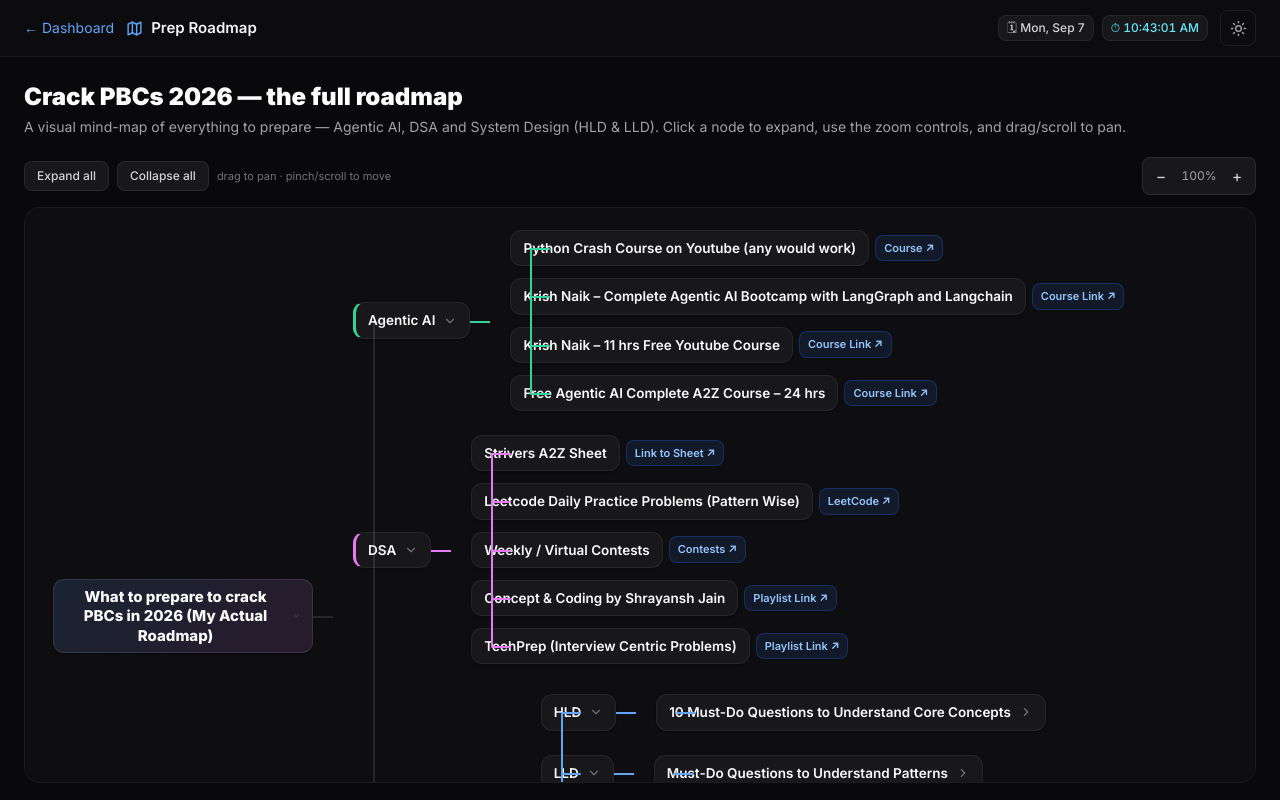
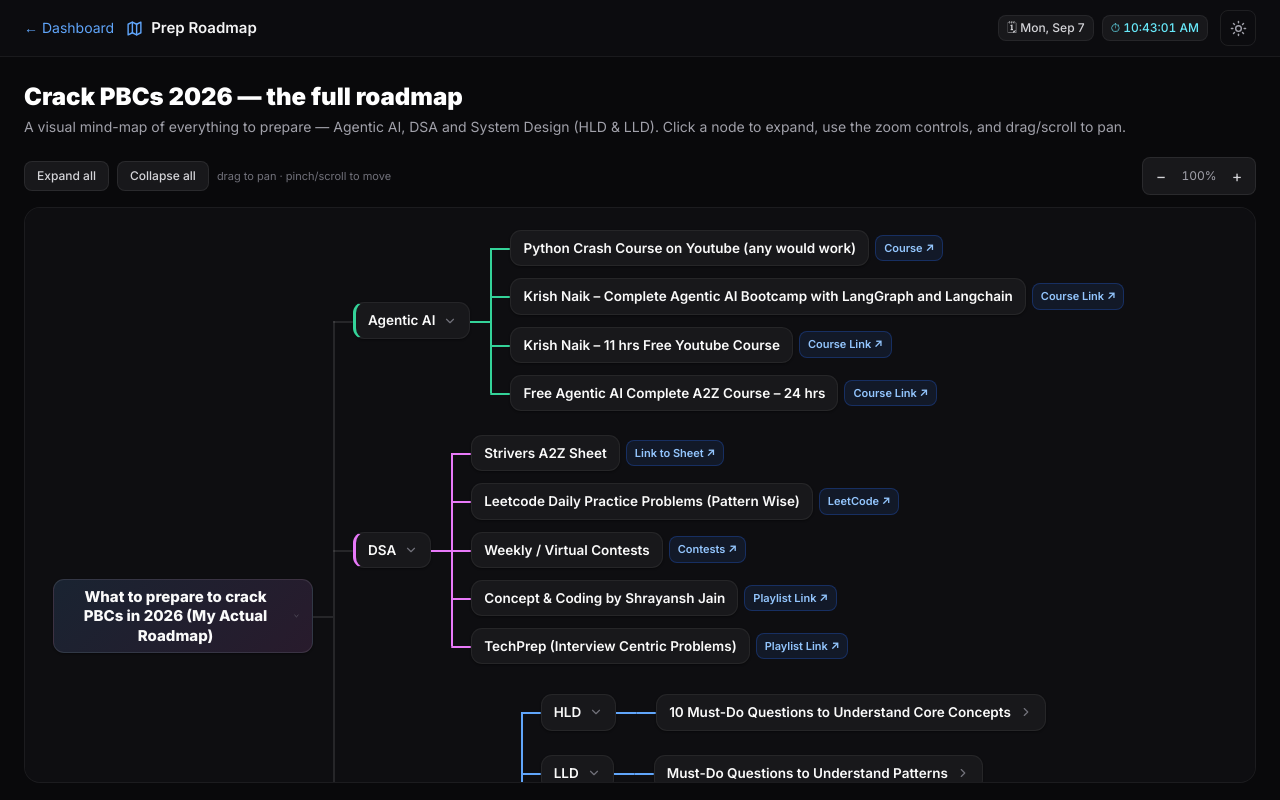
Before and after one commit to jyotiram7402/roadmap-tracker, a Next.js app: page /prep-roadmap in a window 1280 px wide. Shown: the top 800 px of the page. Built offline with nearby package versions, Linux system fonts and the light colour scheme; no server answers.

Commit message:
mind-map connector lines overlapping node labels

```diff
--- a/app/globals.css
+++ b/app/globals.css
@@ -347,8 +347,8 @@
 .mm-kids { display: flex; flex-direction: column; justify-content: center; position: relative; padding-left: 40px; }
 .mm-kids::before { content: ""; position: absolute; left: 0; top: 50%; width: 20px; height: 2px; background: var(--mmline, var(--border-strong)); }
 .mm-kid { position: relative; padding: 6px 0; display: flex; align-items: center; }
-.mm-kid::before { content: ""; position: absolute; left: 20px; top: 50%; width: 20px; height: 2px; background: var(--mmline, var(--border-strong)); border-radius: 2px; }
-.mm-kid::after  { content: ""; position: absolute; left: 20px; top: 0; bottom: 0; width: 2px; background: var(--mmline, var(--border-strong)); }
+.mm-kid::before { content: ""; position: absolute; left: -20px; top: 50%; width: 20px; height: 2px; background: var(--mmline, var(--border-strong)); border-radius: 2px; }
+.mm-kid::after  { content: ""; position: absolute; left: -20px; top: 0; bottom: 0; width: 2px; background: var(--mmline, var(--border-strong)); }
 .mm-kid:first-child::after { top: 50%; }
 .mm-kid:last-child::after  { bottom: 50%; }
 .mm-kid:only-child::after  { display: none; }
```
